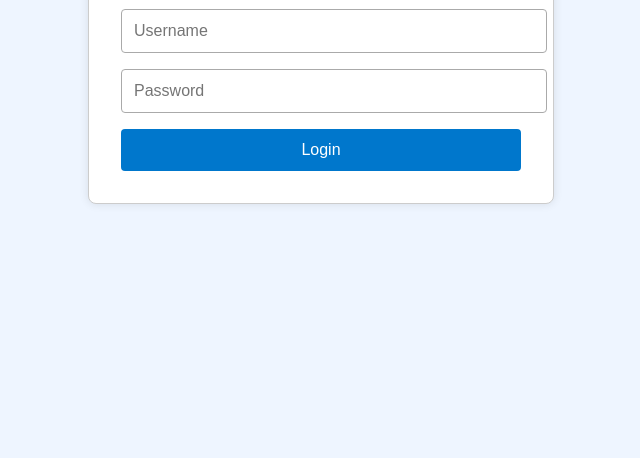
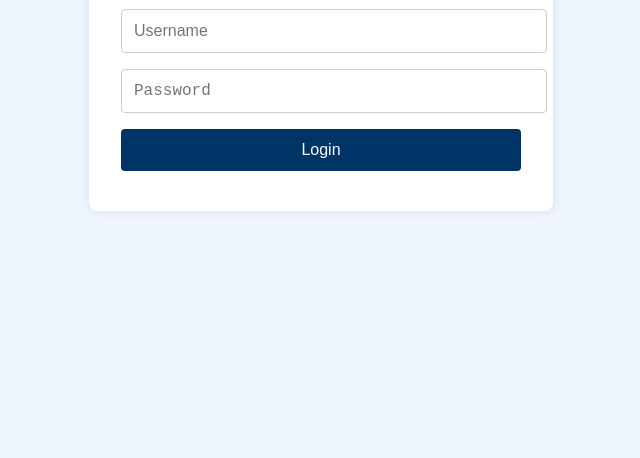
Before and after one commit to TFPAdmin/cbreed-book-shelf, a website: page public/login.html in a window 1280 px wide. Shown: the part 342-800 px from the top of the page, without its empty margins (319-959 px from the left). Drawn offline with Linux system fonts and the light colour scheme.

Commit message:
Update login.html

```diff
--- a/public/login.html
+++ b/public/login.html
@@ -2,7 +2,7 @@
 <html lang="en">
 <head>
   <meta charset="UTF-8" />
-  <title>Login - C. B. Reed's Bookshelf</title>
+  <title>Admin Login</title>
   <style>
     body {
       font-family: Arial, sans-serif;
@@ -15,26 +15,24 @@
     }
 
     .login-box {
-      background: white;
+      background: #fff;
       padding: 2rem;
-      border: 1px solid #ccc;
       border-radius: 8px;
       box-shadow: 0 0 10px rgba(0,0,0,0.1);
+      width: 100%;
       max-width: 400px;
-      width: 100%;
     }
 
     h2 {
       text-align: center;
-      margin-bottom: 1rem;
+      margin-bottom: 1.5rem;
     }
 
-    input[type="text"],
-    input[type="password"] {
+    input {
       width: 100%;
       padding: 0.75rem;
       margin-bottom: 1rem;
-      border: 1px solid #aaa;
+      border: 1px solid #ccc;
       border-radius: 4px;
       font-size: 1rem;
     }
@@ -42,16 +40,23 @@
     button {
       width: 100%;
       padding: 0.75rem;
-      background: #0077cc;
+      background-color: #003366;
       color: white;
+      font-size: 1rem;
       border: none;
       border-radius: 4px;
-      font-size: 1rem;
       cursor: pointer;
     }
 
     button:hover {
-      background: #005fa3;
+      background-color: #005599;
+    }
+
+    .error {
+      color: red;
+      font-size: 0.9rem;
+      margin-top: 0.5rem;
+      text-align: center;
     }
   </style>
 </head>
@@ -59,27 +64,38 @@
   <div class="login-box">
     <h2>Admin Login</h2>
     <form id="loginForm">
-      <input type="text" id="username" placeholder="Username" required />
-      <input type="password" id="password" placeholder="Password" required />
+      <input type="text" id="username" placeholder="Username" autocomplete="off" required />
+      <input
+        type="text"
+        id="password"
+        placeholder="Password"
+        autocomplete="off"
+        autocorrect="off"
+        autocapitalize="none"
+        spellcheck="false"
+        inputmode="text"
+        style="font-family: monospace;"
+        required
+      />
       <button type="submit">Login</button>
+      <div id="error" class="error"></div>
     </form>
   </div>
 
   <script>
     document.getElementById("loginForm").onsubmit = async (e) => {
       e.preventDefault();
-      const username = document.getElementById("username").value;
+      const username = document.getElementById("username").value.trim();
       const password = document.getElementById("password").value;
-      console.log("Entered password:", JSON.stringify(password));
 
-
-      // Debugging: Log the local hash that gets generated
+      console.log("Entered password:", JSON.stringify(password)); // Debug
       const encoder = new TextEncoder();
       const hashBuffer = await crypto.subtle.digest("SHA-256", encoder.encode(password));
       const hashHex = Array.from(new Uint8Array(hashBuffer))
         .map(b => b.toString(16).padStart(2, "0"))
         .join("");
-      console.log("Local hash:", hashHex); // ✅ You should see this in Console
+
+      console.log("Local hash:", hashHex); // Debug
 
       const res = await fetch("/api/login", {
         method: "POST",
@@ -87,14 +103,14 @@
         body: JSON.stringify({ username, password }),
       });
 
-      const data = await res.json(); // ✅ Read the response body
+      const data = await res.json();
 
       if (res.ok) {
         localStorage.setItem("loggedIn", "true");
         window.location.href = "/admin.html";
       } else {
         console.warn("Login failed:", data);
-        alert("Login failed: " + (data.error || "Unknown error")); // ✅ Now shows error reason
+        document.getElementById("error").textContent = "Login failed: " + (data.error || "Unknown error");
       }
     };
   </script>
```
